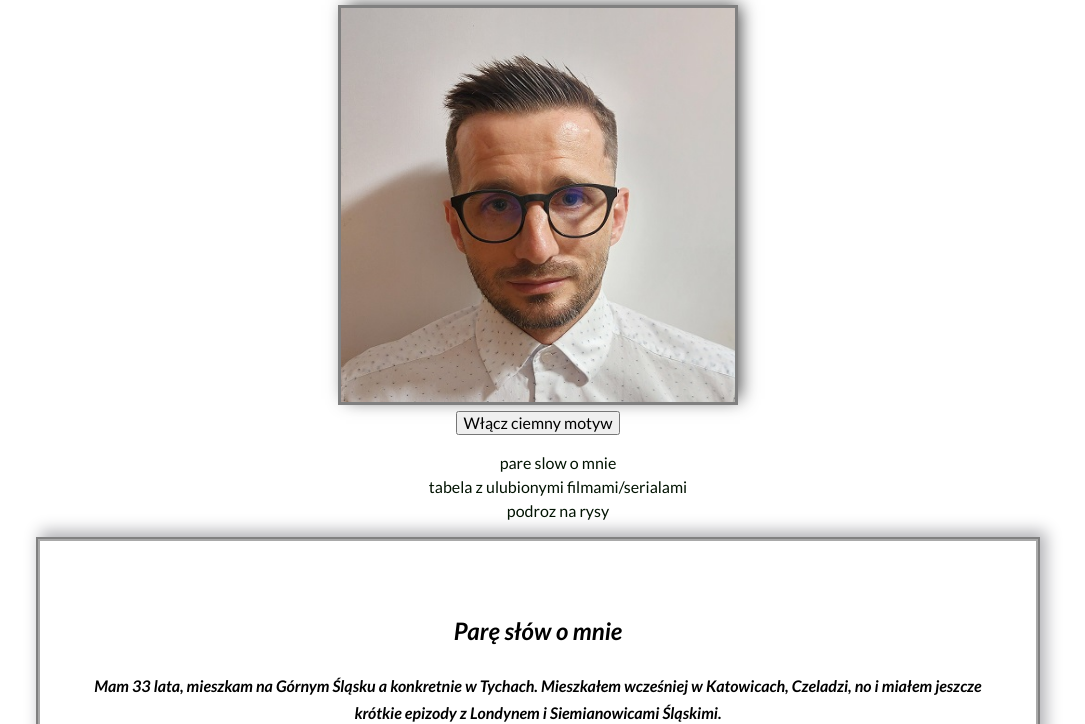
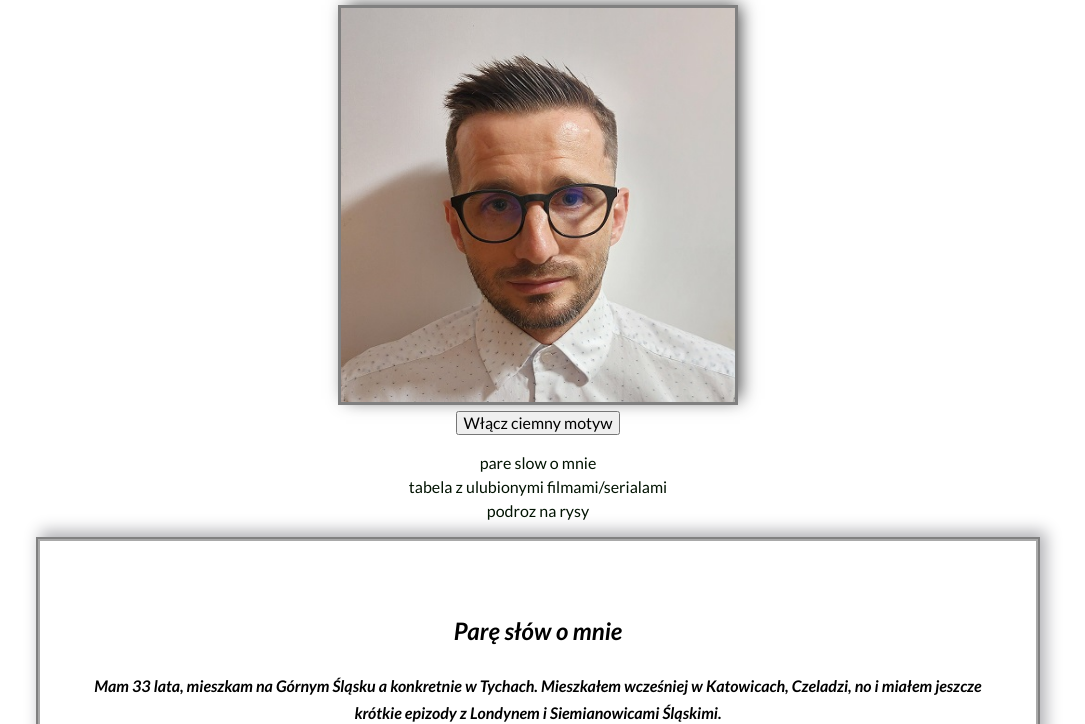
Before and after one commit to Ledwon-Adam/homepage, a plain HTML site: page index.html in a window 1280 px wide. Shown: the part 86-810 px from the top of the page, without its empty margins (102-1187 px from the left). Drawn offline with nearby package versions, Linux system fonts and the light colour scheme.

Commit message:
adding padding in navugation section

```diff
--- a/css/navigation.css
+++ b/css/navigation.css
@@ -1,5 +1,6 @@
 .navigation {
     list-style-type: none;
+    padding-left: 0;
 }
 
 .navigation__link {
```
